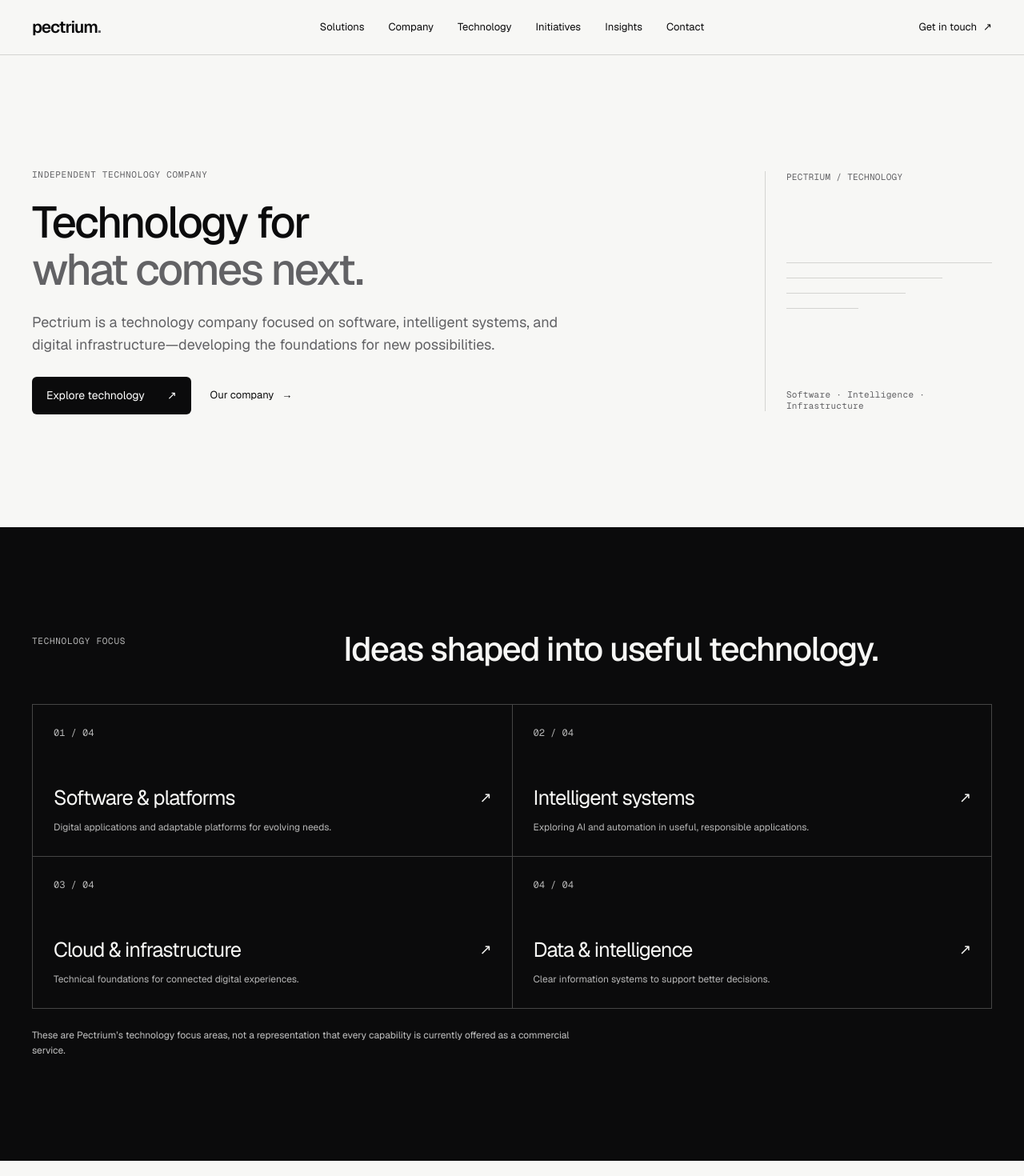
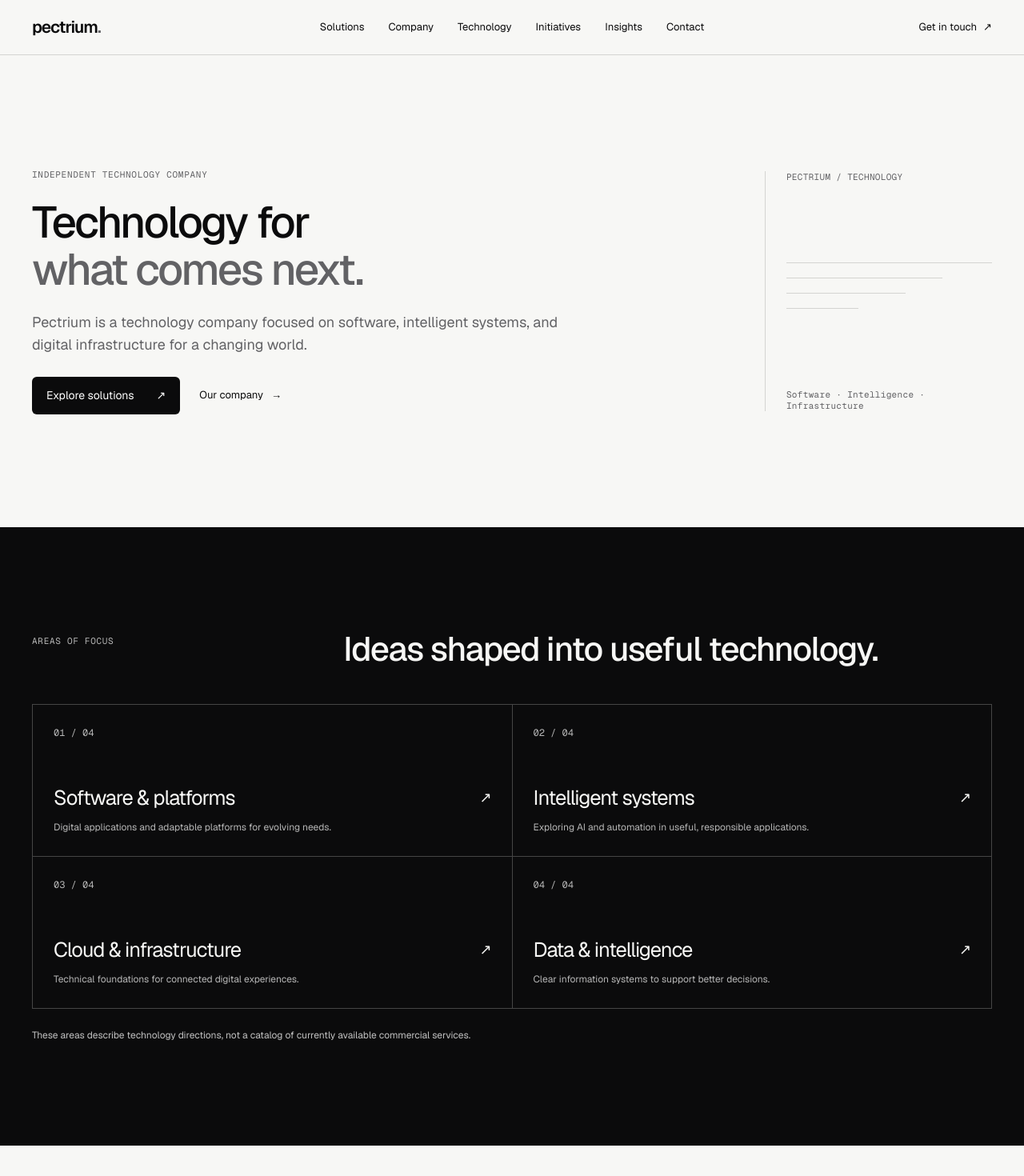
Before and after one commit to ejepsystems/ejepsystems, a Next.js app in the folder apps/web/: page / in a window 1280 px wide. Shown: the top 1470 px of the page at 80% size. Built offline with nearby package versions, Linux system fonts and the light colour scheme.

Commit message:
feat(corporate): route solution discovery to dedicated solutions page

```diff
--- a/apps/web/app/page.tsx
+++ b/apps/web/app/page.tsx
@@ -2,7 +2,7 @@
 import { PageFrame } from "@/components/page-frame";
 
 const solutions = [
- {number:"01",title:"Software & platforms",description:"Digital applications and adaptable platforms for evolving needs.",href:"/technology"},
+ {number:"01",title:"Software & platforms",description:"Digital applications and adaptable platforms for evolving needs.",href:"/solutions"},
  {number:"02",title:"Intelligent systems",description:"Exploring AI and automation in useful, responsible applications.",href:"/technology"},
  {number:"03",title:"Cloud & infrastructure",description:"Technical foundations for connected digital experiences.",href:"/technology"},
  {number:"04",title:"Data & intelligence",description:"Clear information systems to support better decisions.",href:"/technology"}
@@ -12,12 +12,12 @@
   <section className="shell home-hero"><div className="home-hero-content">
    <p className="eyebrow">Independent technology company</p>
    <h1>Technology for <span>what comes next.</span></h1>
-   <p className="hero-deck">Pectrium is a technology company focused on software, intelligent systems, and digital infrastructure—developing the foundations for new possibilities.</p>
-   <div className="hero-actions"><Link className="button button-primary" href="/technology">Explore technology <span aria-hidden="true">↗</span></Link><Link className="text-link" href="/company">Our company <span aria-hidden="true">→</span></Link></div>
+   <p className="hero-deck">Pectrium is a technology company focused on software, intelligent systems, and digital infrastructure for a changing world.</p>
+   <div className="hero-actions"><Link className="button button-primary" href="/solutions">Explore solutions <span aria-hidden="true">↗</span></Link><Link className="text-link" href="/company">Our company <span aria-hidden="true">→</span></Link></div>
   </div><div className="home-hero-aside" aria-hidden="true"><span className="aside-index">PECTRIUM / TECHNOLOGY</span><div className="aside-lines"><span/><span/><span/><span/></div><span className="aside-caption">Software · Intelligence · Infrastructure</span></div></section>
-  <section className="home-directory" id="solutions"><div className="shell"><div className="directory-intro"><p className="section-index">Technology focus</p><h2>Ideas shaped into useful technology.</h2></div>
+  <section className="home-directory" id="solutions"><div className="shell"><div className="directory-intro"><p className="section-index">Areas of focus</p><h2>Ideas shaped into useful technology.</h2></div>
    <div className="directory-grid">{solutions.map(s=><Link className="directory-card" href={s.href} key={s.number}><span className="directory-num">{s.number} / 04</span><span className="directory-title">{s.title}<span aria-hidden="true">↗</span></span><span className="directory-description">{s.description}</span></Link>)}</div>
-   <p className="solution-disclosure">These are Pectrium’s technology focus areas, not a representation that every capability is currently offered as a commercial service.</p>
+   <p className="solution-disclosure">These areas describe technology directions, not a catalog of currently available commercial services.</p>
   </div></section>
   <section className="shell home-bottom"><p className="section-index">The company</p><div><h2>Built around possibilities.</h2><p>Learn about Pectrium’s direction, the technology areas we are exploring, and the independent initiatives connected with the work.</p><div className="hero-actions"><Link className="text-link" href="/company">About Pectrium <span aria-hidden="true">↗</span></Link><Link className="text-link" href="/ventures">Explore initiatives <span aria-hidden="true">↗</span></Link></div></div></section>
  </PageFrame>;
```
